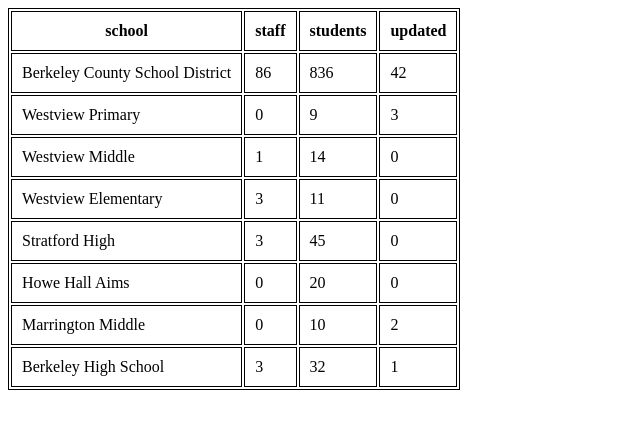
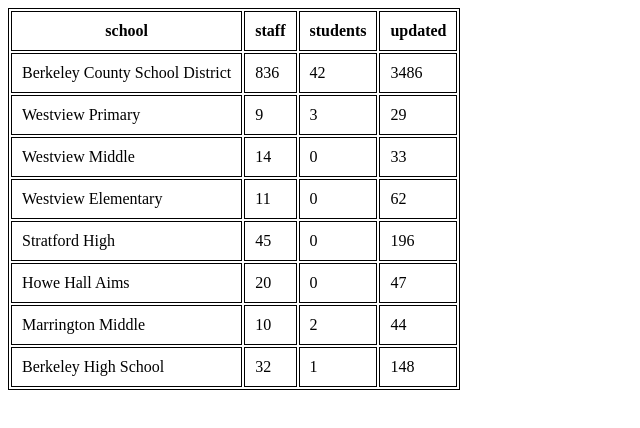
Before and after one commit to renolc/bcsd-covid-stats, a website: page index.html in a window 1280 px wide. Shown: the whole page, without its empty margins (0-640 px from the left). Drawn offline with Linux system fonts and the light colour scheme.

Commit message:
updating stats

```diff
--- a/index.html
+++ b/index.html
@@ -22,51 +22,51 @@
 
             <tr>
               <td>Berkeley County School District</td>
-              <td>86</td>
               <td>836</td>
               <td>42</td>
+              <td>3486</td>
             </tr>
             <tr>
               <td>Westview Primary</td>
-              <td>0</td>
               <td>9</td>
               <td>3</td>
+              <td>29</td>
             </tr>
             <tr>
               <td>Westview Middle</td>
-              <td>1</td>
               <td>14</td>
               <td>0</td>
+              <td>33</td>
             </tr>
             <tr>
               <td>Westview Elementary</td>
-              <td>3</td>
               <td>11</td>
               <td>0</td>
+              <td>62</td>
             </tr>
             <tr>
               <td>Stratford High</td>
-              <td>3</td>
               <td>45</td>
               <td>0</td>
+              <td>196</td>
             </tr>
             <tr>
               <td>Howe Hall Aims</td>
-              <td>0</td>
               <td>20</td>
               <td>0</td>
+              <td>47</td>
             </tr>
             <tr>
               <td>Marrington Middle</td>
-              <td>0</td>
               <td>10</td>
               <td>2</td>
+              <td>44</td>
             </tr>
             <tr>
               <td>Berkeley High School</td>
-              <td>3</td>
               <td>32</td>
               <td>1</td>
+              <td>148</td>
             </tr>
       </table>
     </body>
```
